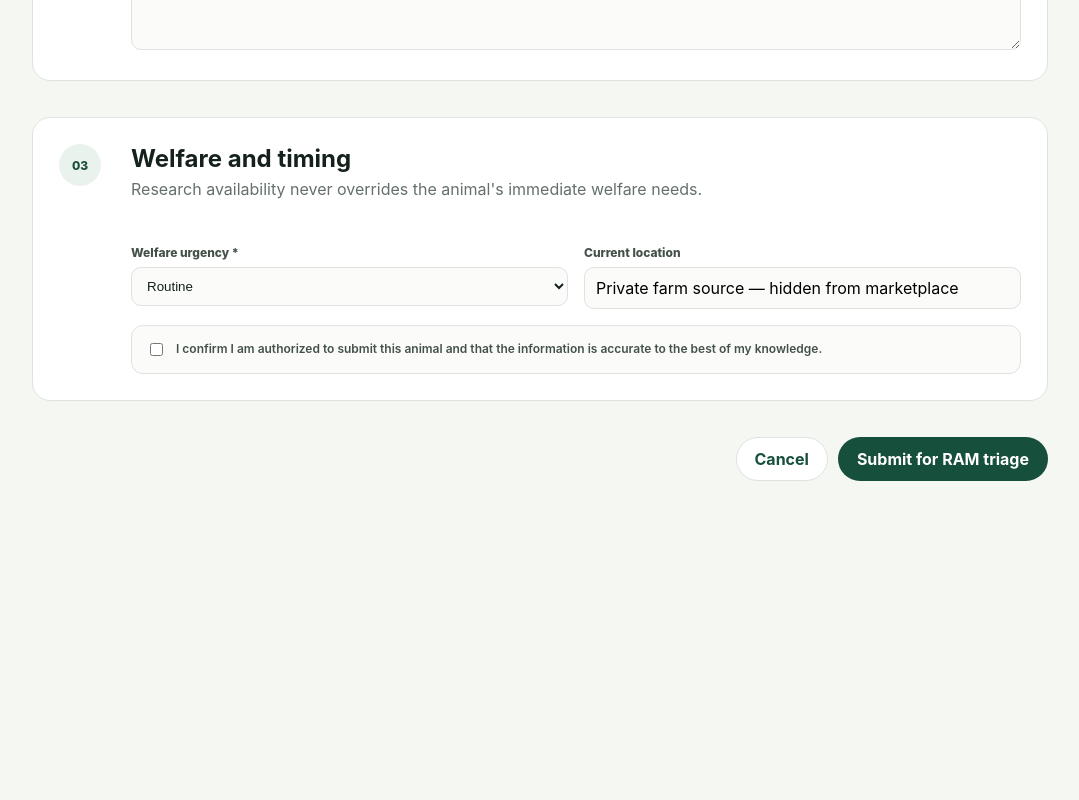
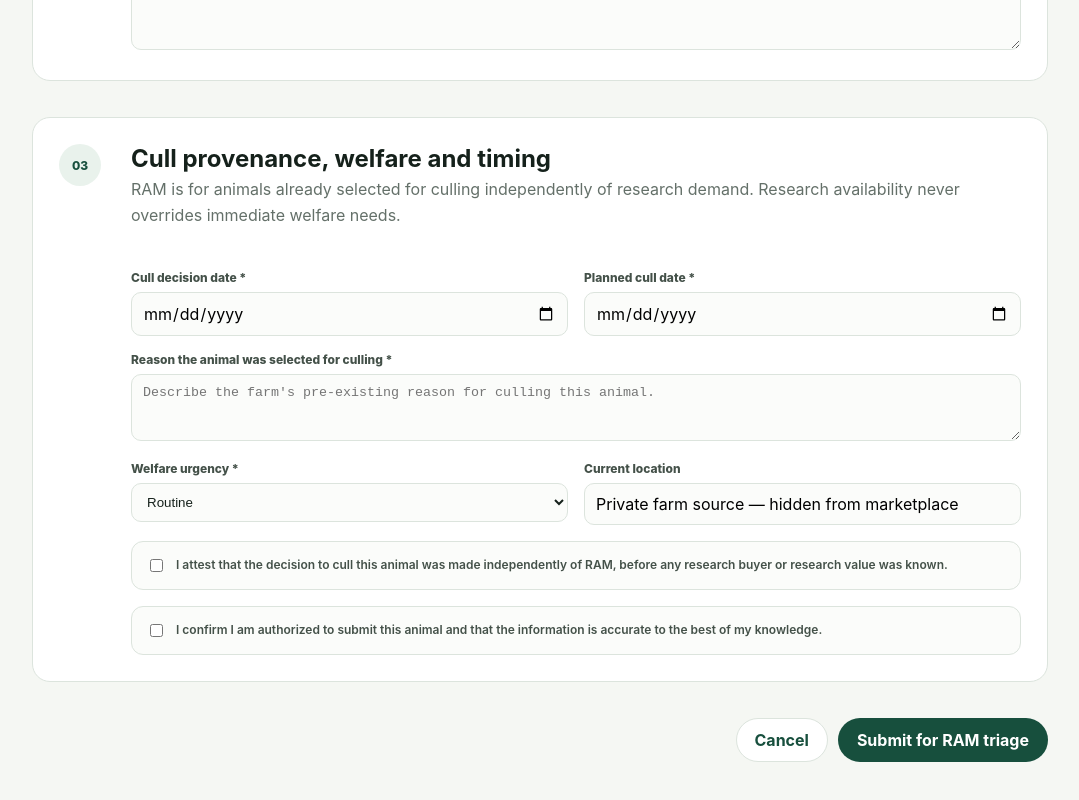
Before and after one commit to neophilism/RAM-Marketplace, a Next.js app: page /farm/new in a window 1280 px wide. Shown: the part 1270-2070 px from the top of the page, without its empty margins (100-1179 px from the left). Before the commit the page ends 1847 px from the top, so only its background shows below. Built offline with nearby package versions, Linux system fonts and the light colour scheme.

Commit message:
ui: capture cull decision provenance at farm intake

```diff
--- a/app/farm/new/page.tsx
+++ b/app/farm/new/page.tsx
@@ -47,12 +47,16 @@ export default function NewAnimalPage() {
         <section className="panel formSection">
           <div className="sectionNumber">03</div>
           <div>
-            <h2>Welfare and timing</h2>
-            <p>Research availability never overrides the animal's immediate welfare needs.</p>
+            <h2>Cull provenance, welfare and timing</h2>
+            <p>RAM is for animals already selected for culling independently of research demand. Research availability never overrides immediate welfare needs.</p>
           </div>
           <div className="formGrid">
+            <label><span>Cull decision date *</span><input name="cullDecisionDate" type="date" required /></label>
+            <label><span>Planned cull date *</span><input name="plannedCullAt" type="date" required /></label>
+            <label className="span2"><span>Reason the animal was selected for culling *</span><textarea name="cullReason" required rows={3} placeholder="Describe the farm's pre-existing reason for culling this animal." /></label>
             <label><span>Welfare urgency *</span><select name="welfareUrgency" defaultValue="ROUTINE"><option value="ROUTINE">Routine</option><option value="SOON">Needs attention soon</option><option value="URGENT">Urgent clinical attention</option></select></label>
             <label><span>Current location</span><input value="Private farm source — hidden from marketplace" readOnly /></label>
+            <label className="span2 checkCard"><input type="checkbox" name="independentCullAttestation" required /><span>I attest that the decision to cull this animal was made independently of RAM, before any research buyer or research value was known.</span></label>
             <label className="span2 checkCard"><input type="checkbox" name="ownerAttestation" required /><span>I confirm I am authorized to submit this animal and that the information is accurate to the best of my knowledge.</span></label>
           </div>
         </section>
```
